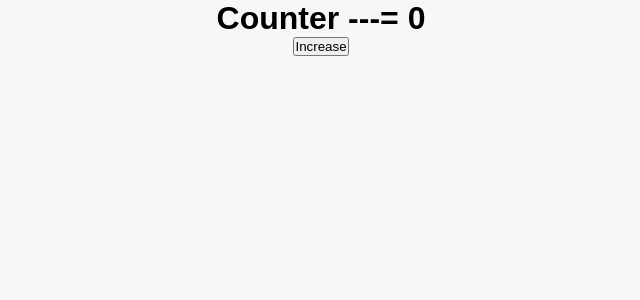
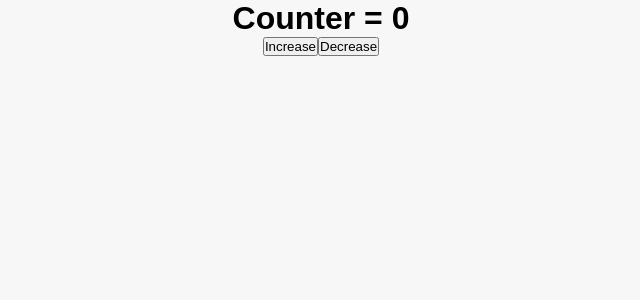
Before and after one commit to MamadTaheri/react-training, a React (Create React App) app: page / in a window 1280 px wide. Shown: the top 300 px of the page, without its empty margins (319-959 px from the left). Built offline with nearby package versions, Linux system fonts and the light colour scheme.

Commit message:
add decrese button to Counter component

```diff
--- a/src/components/Counter.js
+++ b/src/components/Counter.js
@@ -1,5 +1,5 @@
 import React from 'react';
-import { increaseCounterAction } from '../redux/counter/counterAction';
+import { increaseCounterAction, decreaseCounterAction } from '../redux/counter/counterAction';
 import { useDispatch, useSelector } from 'react-redux';
 
 const Counter = () => {
@@ -9,8 +9,9 @@ const Counter = () => {
 
     return (
         <div>
-            <h1>Counter ---= {counter} </h1>
+            <h1>Counter = {counter} </h1>
             <button onClick={() => {dispatch(increaseCounterAction())}}>Increase</button>
+            <button onClick={() => {dispatch(decreaseCounterAction())}}>Decrease</button>
         </div>
     );
 };
```
